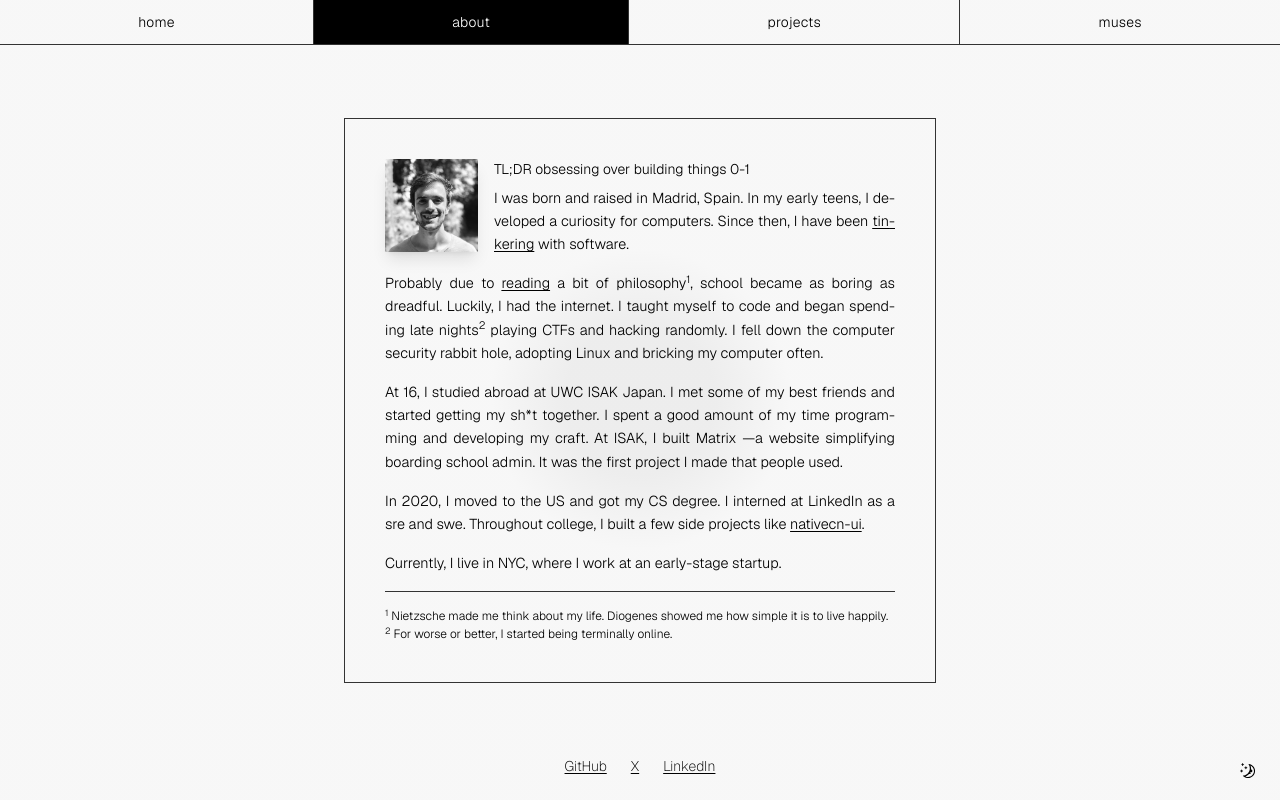
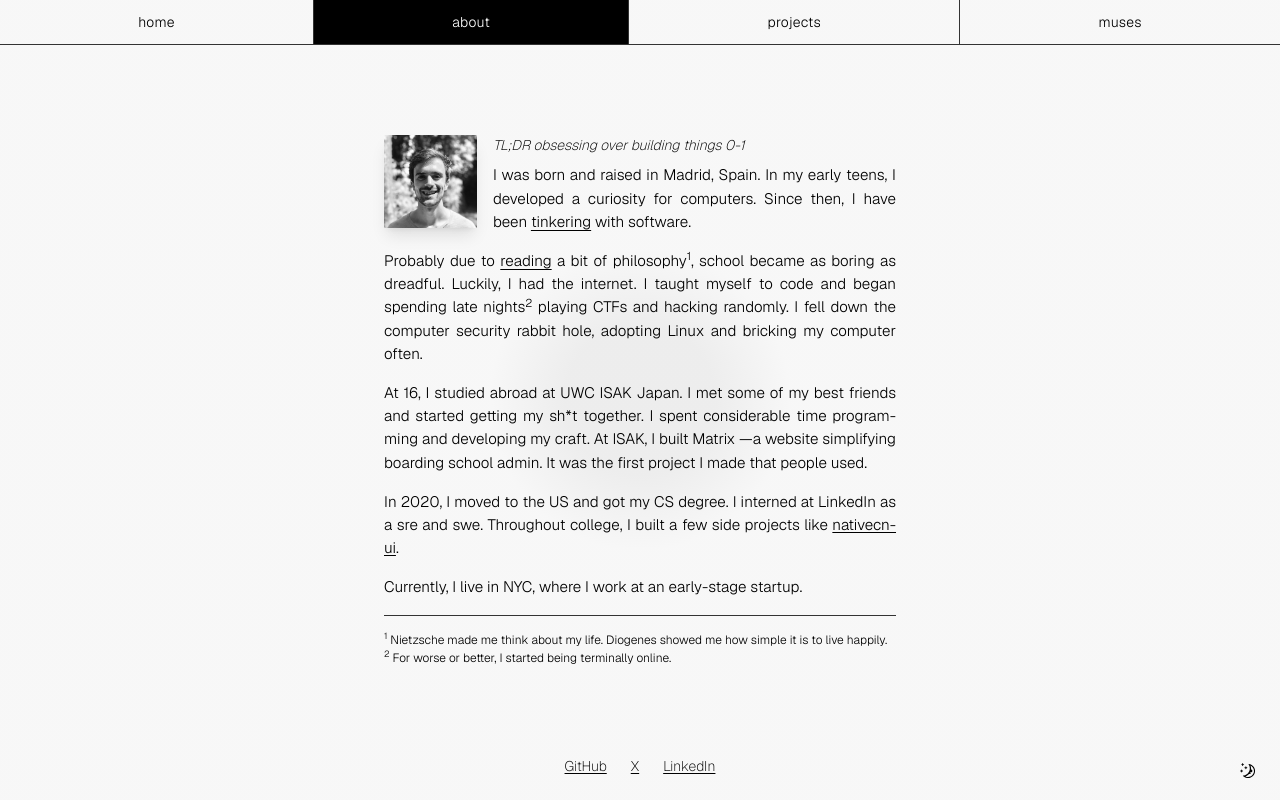
Before and after one commit to carlos-garciamoran/cgmor.com, a Next.js app: page /about in a window 1280 px wide. Built offline with nearby package versions, Linux system fonts and the light colour scheme.

Commit message:
chores: simplify, clean up, oklch, bump

```diff
--- a/app/_lib/data.ts
+++ b/app/_lib/data.ts
@@ -6,6 +6,7 @@ export type Book = {
 }
 export const books: Record<string, Book[]> = {
   now: [
+    { title: 'Zen Mind, Beginner’s Mind', author: 'Shunryu Suzuki' },
     { title: 'Jony Ive', author: 'Leander Kahney' },
     { title: 'Thinking in Systems: A Primer', author: 'Donella H. Meadows' },
     {
@@ -88,10 +89,10 @@ export const films = {
   movies: [
     'Memento',
     'Fight Club',
+    'The Matrix',
     'Interstellar',
-    'The Matrix',
     'Ex Machina',
-    'The Big Short',
+    'Perfect Days',
     'Shutter Island',
     'Eyes Wide Shut',
     'The Tree of Life',
@@ -112,7 +113,7 @@ export const films = {
   ],
 }
 
-export type Project = {
+type Project = {
   name: string
   description: string
   url: string
--- a/app/about/page.tsx
+++ b/app/about/page.tsx
@@ -1,6 +1,6 @@
 import type { Metadata } from 'next'
+import Image from 'next/image'
 import Link from 'next/link'
-import Image from 'next/image'
 
 import { ExternalLink } from '@/components/link'
 
@@ -12,22 +12,22 @@ export const metadata: Metadata = {
 // DESIGN: use close-up of Pollock's painting as background (CSS repeat pattern)
 export default function About() {
   return (
-    <div className="mx-auto flex w-full max-w-[600px] cursor-default px-6 py-5 font-light transition-all duration-500 sm:pt-6 md:max-w-(--breakpoint-sm) md:items-center md:py-0">
-      <div className="flex flex-col gap-4 hyphens-auto text-justify text-sm transition-[padding] duration-500 sm:text-[0.9rem]/[1.45rem] md:border md:p-10">
+    <div className="mx-auto flex w-full max-w-[560px] cursor-default px-6 py-5 font-light transition-all duration-500 sm:pt-6 md:items-center md:py-0">
+      <div className="flex flex-col gap-4 hyphens-auto text-justify text-sm transition-[padding] duration-500 sm:text-[0.95rem]/[1.45rem]">
         <article className="flex gap-4">
           <Image
             alt="Me"
             src="/img/me.webp"
-            className="size-16 sm:size-[93px] rounded-[0.1rem] shadow-lg"
+            className="size-16 rounded-[0.1rem] shadow-lg sm:size-[93px]"
             width={200}
             height={200}
           />
           <div className="flex flex-col gap-2">
-            <p className="text-sm">TL;DR obsessing over building things 0-1</p>
-            <p className="text-[0.9rem]">
+            <p className="font-extralight text-sm italic">TL;DR obsessing over building things 0-1</p>
+            <p className="text-[0.95rem]">
               I was born and raised in Madrid, Spain. In my early teens, I developed a curiosity for
               computers. Since then, I have been{' '}
-              <Link href="/projects" className="underline">
+              <Link href="/projects" className="underline decoration-1 underline-offset-[3px]">
                 tinkering
               </Link>{' '}
               with software.
@@ -36,7 +36,7 @@ export default function About() {
         </article>
         <p>
           Probably due to{' '}
-          <Link href="/muses" className="underline">
+          <Link href="/muses" className="underline decoration-1 underline-offset-[3px]">
             reading
           </Link>{' '}
           a bit of philosophy
@@ -47,21 +47,18 @@ export default function About() {
         </p>
         <p>
           At 16, I studied abroad at UWC ISAK Japan. I met some of my best friends and started
-          getting my sh*t together. I spent a good amount of my time programming and developing my
-          craft. At ISAK, I built Matrix —a website simplifying boarding school admin. It was the
-          first project I made that people used.
+          getting my sh*t together. I spent considerable time programming and developing my craft.
+          At ISAK, I built Matrix —a website simplifying boarding school admin. It was the first
+          project I made that people used.
         </p>
         <p>
           In 2020, I moved to the US and got my CS degree. I interned at LinkedIn as a sre and swe.
           Throughout college, I built a few side projects like{' '}
-          <ExternalLink href="https://github.com/Mobilecn-UI/nativecn-ui" title="nativecn-ui" />
-          .
+          <ExternalLink href="https://github.com/Mobilecn-UI/nativecn-ui" title="nativecn-ui" />.
         </p>
-        <p>
-          Currently, I live in NYC, where I work at an early-stage startup.
-        </p>
+        <p>Currently, I live in NYC, where I work at an early-stage startup.</p>
         <hr />
-        <div className="space-y-0.5 text-xs">
+        <div className="flex flex-col gap-0.5 text-xs">
           <p>
             <sup>1</sup> Nietzsche made me think about my life. Diogenes showed me how simple it is
             to live happily.
--- a/app/experiments/page.tsx
+++ b/app/experiments/page.tsx
@@ -1,15 +1,6 @@
 export default function Experiments() {
   return (
     <div className="flex size-full flex-1 flex-col items-center justify-center gap-10 py-8">
-      <div
-        className="flex size-64 items-center justify-center border border-neutral-900 dark:border-neutral-300"
-        style={{
-          background:
-            'radial-gradient( circle, hsl(var(--accent)) 3%, hsl(var(--gradient-end)) 90% )',
-        }}
-      >
-        <p className="font-mono">radial-gradient</p>
-      </div>
       <div className="flex size-64 animate-mutate-border items-center justify-center border">
         <p>trippy border</p>
       </div>
--- a/app/globals.css
+++ b/app/globals.css
@@ -3,24 +3,24 @@
 @custom-variant dark (&:is(.dark *));
 
 :root {
-  --background: 0, 0%, 100%;
-  --foreground: 0, 0%, 0%;
-  --border: 0, 0%, 20%;
+  --background: oklch(1 0 0);
+  --foreground: oklch(0 0 0);
+  --border: oklch(0.32 0 0);
+  --secondary: oklch(0.97 0 0);
+  --secondary-foreground: oklch(0.32 0 0);
+
   --gradient-start: 0 0% 93%;
   --gradient-end: 0 0% 97%;
-  --accent: 185, 70%, 70%;
-  --secondary: 0 0% 96.1%;
-  --secondary-foreground: 0 0% 20%;
 }
 .dark {
-  --background: 0, 0%, 0%;
-  --foreground: 0, 0%, 100%;
-  --border: 0, 0%, 40%;
+  --background: oklch(0 0 0);
+  --foreground: oklch(1 0 0);
+  --border: oklch(55% 0.01 58);
+  --secondary: oklch(0.23 0 0);
+  --secondary-foreground: oklch(0.88 0 0);
+
   --gradient-start: 0 0% 5%;
   --gradient-end: 0 0% 2%;
-  --accent: 185, 60%, 33%;
-  --secondary: 0 0% 11%;
-  --secondary-foreground: 0 0% 84%;
 }
 
 @theme {
@@ -28,11 +28,11 @@
   --font-sans: var(--font-geist-sans);
   --font-gm: var(--font-geist-mono);
 
-  --color-background: hsl(var(--background));
-  --color-foreground: hsl(var(--foreground));
-  --color-border: hsl(var(--border));
-  --color-secondary: hsl(var(--secondary));
-  --color-secondary-foreground: hsl(var(--secondary-foreground));
+  --color-background: var(--background);
+  --color-foreground: var(--foreground);
+  --color-border: var(--border);
+  --color-secondary: var(--secondary);
+  --color-secondary-foreground: var(--secondary-foreground);
 
   --animate-mutate-border: mutate-border 18s ease-in-out infinite;
   --animate-mutate-border-tl: mutate-border-tl 18s ease-in-out infinite;
@@ -69,7 +69,7 @@
 
 @layer base {
   * {
-    border-color: hsl(var(--border));
+    border-color: var(--border);
   }
   body {
     @apply bg-background text-foreground underline-offset-2;
--- a/app/layout.tsx
+++ b/app/layout.tsx
@@ -57,7 +57,7 @@ export default function RootLayout({
           <div className="flex h-dvh flex-col sm:h-full sm:min-h-screen" id="root">
             <KeyboardShortcuts />
             <Header />
-            <main className='flex flex-1 flex-col justify-center'>{children}</main>
+            <main className="flex flex-1 flex-col sm:justify-center">{children}</main>
             <Footer />
             <Analytics />
           </div>
--- a/app/muses/page.tsx
+++ b/app/muses/page.tsx
@@ -1,12 +1,11 @@
+import type { Metadata } from 'next'
+
 import { type Book, books, films } from '@/app/_lib/data'
-import type { Metadata } from 'next'
 
 export const metadata: Metadata = {
   title: 'Inspiration',
   description: 'Books | Movies',
 }
-
-const titleClasses = 'font-black tracking-tight text-6xl sm:text-8xl uppercase mb-2 lg:mb-4'
 
 export default function Muses() {
   return (
@@ -18,8 +17,8 @@ export default function Muses() {
       </div>
       <div className="grid grid-cols-1 gap-x-36 gap-y-8 lg:grid-cols-2">
         <div>
-          <h2 className={titleClasses}>Books</h2>
-          <div className="flex flex-col gap-y-4">
+          <MusesTitle title="Books" />
+          <div className="flex flex-col gap-4">
             <BookSection title="Currently..." items={books.now} />
             <BookSection title="Philosophy" items={books.philosophy} />
             <BookSection title="Meditation / Spirituality" items={books.meditation} />
@@ -31,7 +30,7 @@ export default function Muses() {
           </div>
         </div>
         <div>
-          <h2 className={titleClasses}>Films</h2>
+          <MusesTitle title="Films" />
           <div className="flex flex-col gap-4 sm:w-full sm:flex-row sm:justify-between">
             <FilmSection title="Movies" items={films.movies} />
             <FilmSection title="Shows" items={films.shows} />
@@ -42,6 +41,15 @@ export default function Muses() {
   )
 }
 
+const MusesTitle = ({ title }: { title: string }) => (
+  <h2 className="mb-2 font-black text-6xl uppercase tracking-tight sm:text-8xl lg:mb-4">{title}</h2>
+)
+
+
+const SectionTitle = ({ title }: { title: string }) => (
+  <h3 className="mb-1 font-extralight text-lg sm:text-xl">{title}</h3>
+)
+
 const BookSection = ({
   title,
   items: books,
@@ -51,7 +59,7 @@ const BookSection = ({
 }) => (
   <div>
     <SectionTitle title={title} />
-    <ul className="ml-0.5 list-inside list-disc space-y-0.5 font-cormorant text-[.9rem]">
+    <ul className="ml-px list-inside list-disc space-y-0.5 font-cormorant text-[.95rem]">
       {books.map((item) => (
         <li className="font-light" key={item.title}>
           <span>{item.title}</span>, <span>{item.author}</span>
@@ -64,14 +72,10 @@ const BookSection = ({
 const FilmSection = ({ title, items }: { title: string; items: string[] }) => (
   <div>
     <SectionTitle title={title} />
-    <ul className="ml-0.5 list-inside list-[square] font-cormorant font-light text-sm">
+    <ul className="ml-px list-inside list-[square] font-cormorant font-light text-[.95rem]">
       {items.map((item) => (
         <li key={item}>{item}</li>
       ))}
     </ul>
   </div>
 )
-
-const SectionTitle = ({ title }: { title: string }) => (
-  <h3 className="mb-1 font-extralight text-lg sm:text-xl">{title}</h3>
-)
--- a/app/projects/page.tsx
+++ b/app/projects/page.tsx
@@ -1,9 +1,9 @@
+import { ExternalLinkIcon } from '@radix-ui/react-icons'
+import clsx from 'clsx'
 import type { Metadata } from 'next'
-import clsx from 'clsx'
-import { ExternalLinkIcon } from '@radix-ui/react-icons'
+import Link from 'next/link'
 
-import { projects, type Project } from '@/app/_lib/data'
-import Link from 'next/link'
+import { projects } from '@/app/_lib/data'
 
 export const metadata: Metadata = {
   title: 'Projects',
@@ -15,8 +15,8 @@ export const metadata: Metadata = {
 export default function Projects() {
   return (
     <div id="projects" className="flex size-full flex-col items-center justify-center py-8 md:py-12">
-      <div className="mx-auto w-full max-w-(--breakpoint-xl) px-6 xl:px-0">
-        <div className="grid grid-cols-1 gap-4 sm:grid-cols-2 lg:grid-cols-3">
+      <div className="mx-auto w-full max-w-(--breakpoint-lg) px-6 xl:px-0">
+        <div className='grid grid-cols-1 gap-4 sm:grid-cols-2 lg:grid-cols-3 lg:gap-8'>
           {projects.map((project) => (
             <ProjectCard key={project.name} project={project} />
           ))}
@@ -26,7 +26,7 @@ export default function Projects() {
   )
 }
 
-function ProjectCard({ project }: { project: Project }) {
+function ProjectCard({ project }: { project: typeof projects[number] }) {
   const { name, tags, description, url } = project
   const isExternal = url !== '#'
 
```
Also changed, not shown: package.json (+12 -12 lines), public/img/og.png, 1 other file (tests, documents, lock files or other folders).
